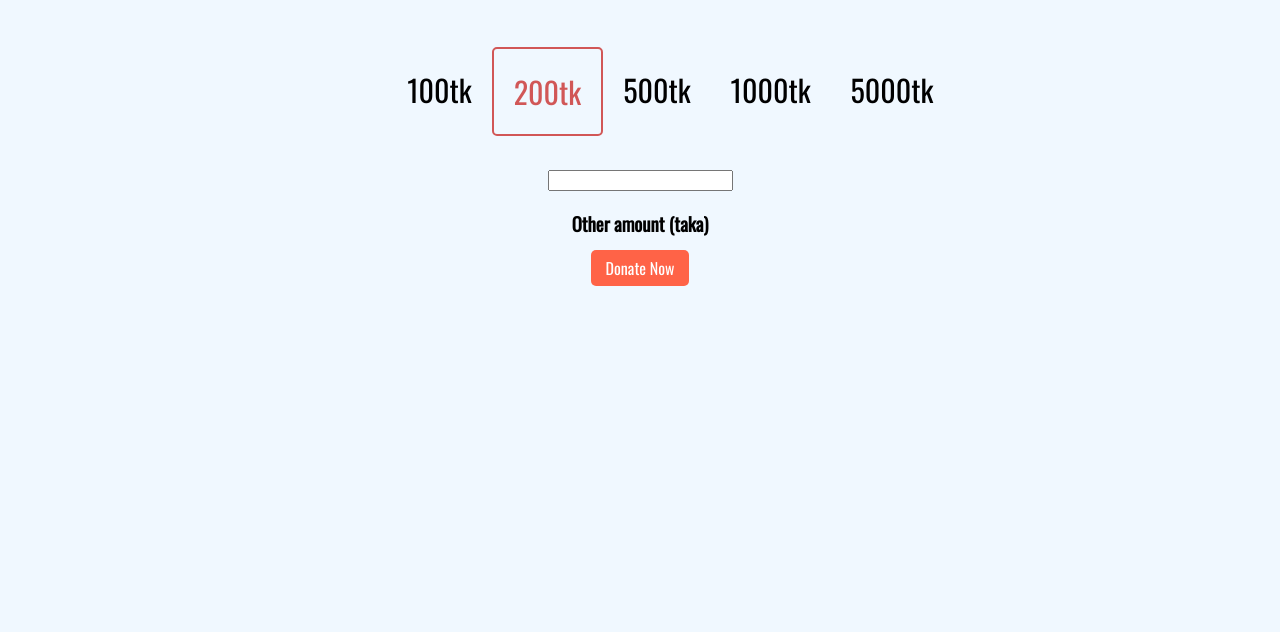
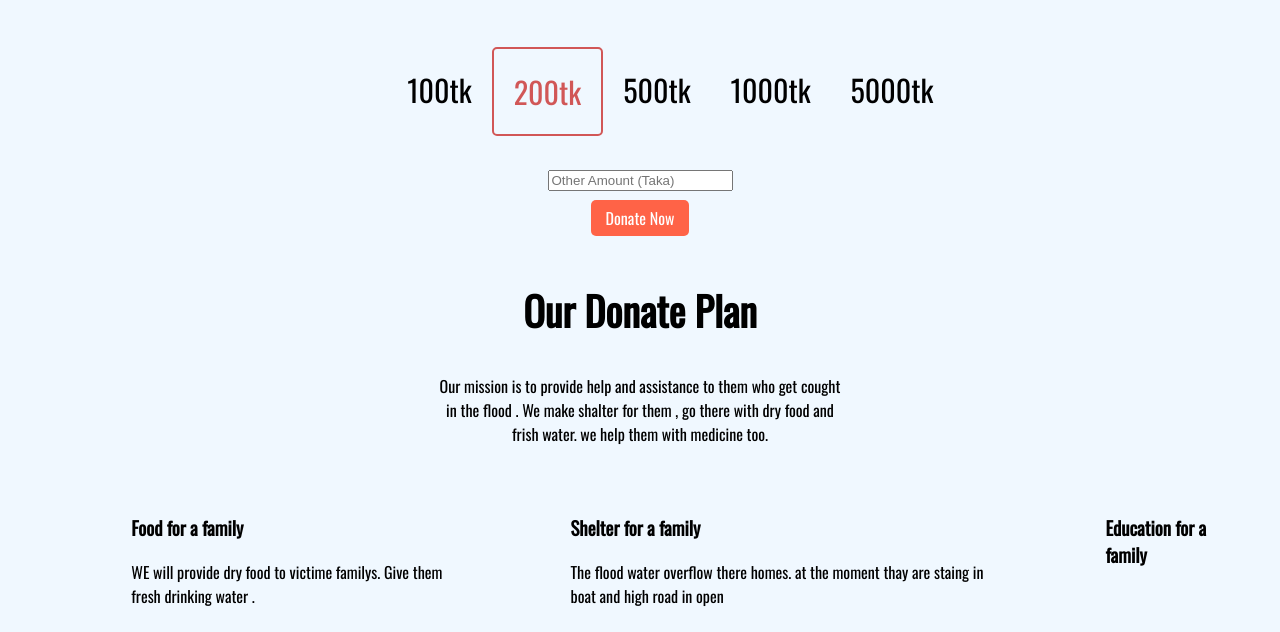
Before and after one commit to Biplob17h/donate-today, a plain HTML site: page index.html in a window 1280 px wide. Shown: the part 697-1329 px from the top of the page. Before the commit the page ends 985 px from the top, so only its background shows below. Drawn offline with nearby package versions, Linux system fonts and the light colour scheme.

Commit message:
scetion 3 ongoing

```diff
--- a/index.html
+++ b/index.html
@@ -36,14 +36,33 @@
         <div class="trouble">1000tk</div>
         <div class="trouble">5000tk</div>
     </section>
-    <section class="amount">
-        <div>
-
-    <input type="text"> <br> <h3>Other amount (taka)</h3>
+    <section class="donate-today">
+        <div id="text">
+    <input type="text" placeholder="Other Amount (Taka)">
         </div>
         <a class="link-button" href="">Donate Now</a>
     </section>
-
+    <section class="donate-today ">
+        <div>
+            <h1>Our Donate Plan</h1>
+            Our mission is to provide help and assistance to them who get cought <br>
+            in the flood . We  make shalter for them , go there  with dry food and <br>
+            frish water. we help them with medicine too.
+        </div>
+    </section>
+    <section class="Education ">
+        <div class=" food">
+         <h3>Food for a family</h3>
+         <p> WE will provide dry food to victime familys. Give them fresh drinking water . </p>
+        </div>
+        <div class="food">
+         <h3>Shelter for a family</h3>
+         <p> The flood water overflow there homes. at the moment thay are staing in boat and high road in open  </p>
+        </div>
+        <div class="food">
+         <h3>Education for a family</h3>
+        </div>
+    </section>
 
 </body>
 </html>
--- a/style.css
+++ b/style.css
@@ -39,10 +39,18 @@ margin-bottom: 30px;
   border: 2px solid rgb(209, 87, 87);
   border-radius: 5px;
 }
-.amount{
-  text-align: center;
+#text{
+  margin-bottom: 15px;
 }
 .link-button-two{
 text-decoration: none;
+}
 
+.Education{
+  display: flex;
+  margin-left: 5%;
 }
+.food{
+  margin-right: 5%;
+  margin-left: 5%;
+}
```
